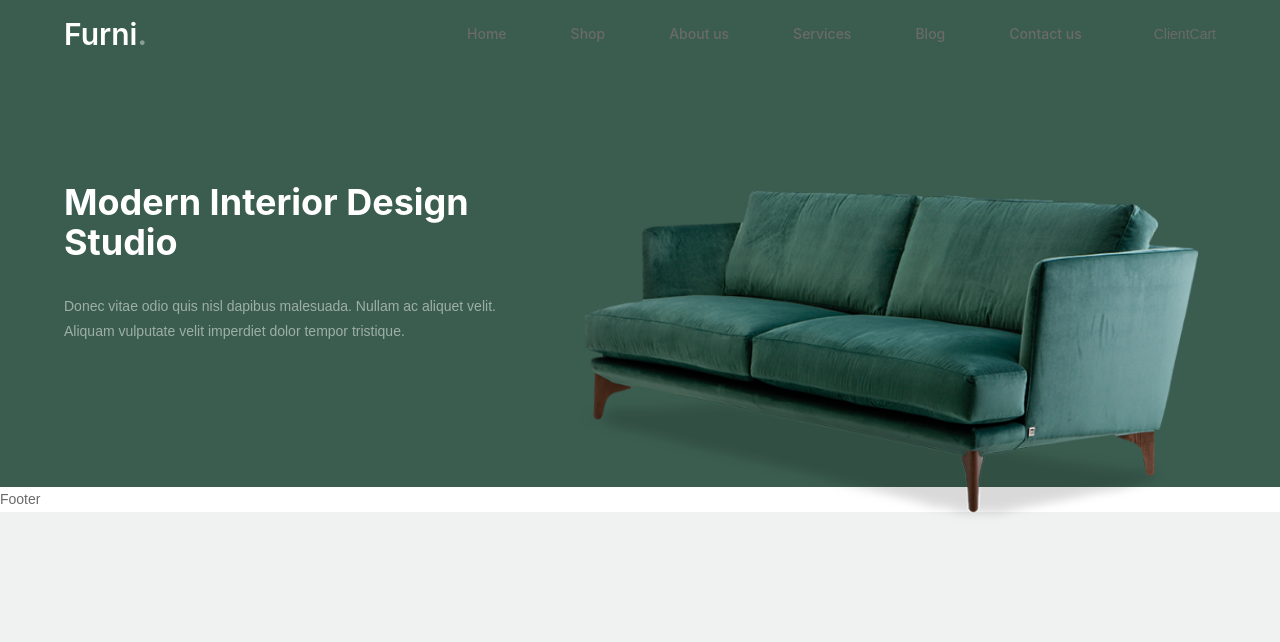
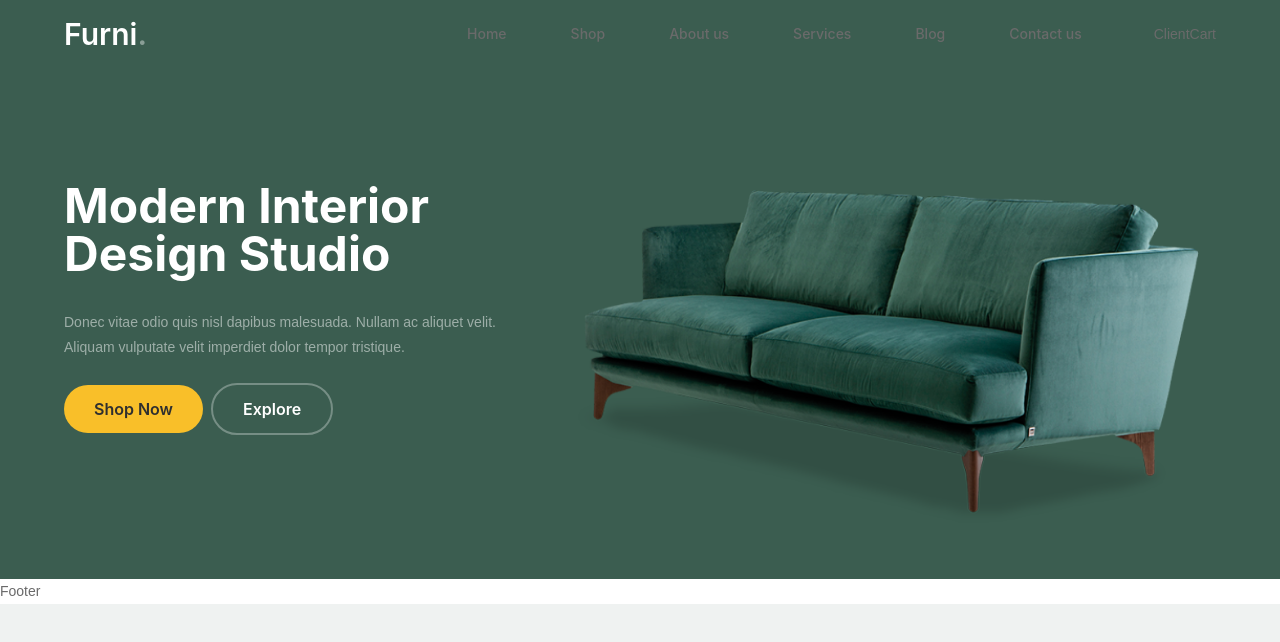
Before and after one commit to enamils/furnitures-react-project, a React (Vite) app: page / in a window 1280 px wide. Shown: the top 642 px of the page. Built offline with nearby package versions, Linux system fonts and the light colour scheme; a web font is replaced by a local one.

Commit message:
feat: add button component Ui

```diff
--- a/src/components/Hero.tsx
+++ b/src/components/Hero.tsx
@@ -1,26 +1,30 @@
 import * as React from "react";
+import Button from "./UI/Button.tsx";
+import heroImg from "../assets/images/couch.png";
 import classes from "./Hero.module.css";
 
-import heroImg from "../assets/images/couch.png"; // Adjust the path as necessary
-
-type heroProps = {
+type HeroProps = {
     title: string,
     text: string,
 }
 
-const Hero: React.FC<heroProps> = (props) => {
+const Hero: React.FC<HeroProps> = ({title, text}) => {
     return (
         <div className={classes.hero}>
             <div className="px-10 py-4">
                 <div className="container max-w-6xl md:flex mx-auto">
                     <div className="lg:flex w-full lg:gap-4">
                         <div className="w-full lg:w-5/12">
-                            <h1 className="text-white font-bold text-3xl xl:text-4xl 2xl:text-5xl mb-8">{props.title}</h1>
-                            <p>{props.text}</p>
+                            <h1 className="text-white font-bold text-3xl xl:text-5xl 2xl:text-6xl mb-8">{title}</h1>
+                            <p className="mb-6">{text}</p>
+                            <div>
+                                <Button as="link" to="/shop" label="Shop Now" className="mr-2" />
+                                <Button as="link" to="/contact" label="Explore" outlineButtonLink />
+                            </div>
                         </div>
                         <div className="w-full lg:w-7/12">
                             <div className="relative">
-                                <img src={heroImg} alt={props.title}/>
+                                <img src={heroImg} alt={title}/>
                             </div>
                         </div>
                     </div>
--- /dev/null
+++ b/src/components/UI/Button.module.css
@@ -0,0 +1,54 @@
+.btn {
+    display: inline-block;
+    font-weight: 600;
+    padding: 12px 30px;
+    border-radius: 30px;
+    line-height: 1.5;
+    font-size: 1rem;
+    color: var(--white);
+    background: var(--dark);
+    border-color: var(--dark);
+    transition: color .15s ease-in-out,background-color .15s ease-in-out,border-color .15s ease-in-out,box-shadow .15s ease-in-out;
+}
+
+.btnPrimary {
+    background: var(--primary);
+    border-color: var(--primary);
+}
+
+.btnPrimary:hover {
+    background: var(--primary-dark);
+    border-color: var(--primary-dark);
+}
+
+.btnSecondary {
+    background: var(--secondary);
+    border-color: var(--secondary);
+    color: var(--dark);
+}
+
+.btnSecondary:hover {
+    background: var(--secondary-dark);
+    border-color: var(--secondary-dark);
+}
+
+.btnDark {
+    background: var(--dark);
+    border-color: var(--dark);
+}
+
+.btnDark:hover {
+    background: var(--dark-darker);
+    border-color: var(--dark-darker);
+}
+
+.btnOutline {
+    background: transparent;
+    border-width: 2px;
+    border-color: rgba(255, 255, 255, 0.3);
+}
+
+.btnOutline:hover {
+    border-color: rgba(var(--white), 1);
+    color: var(--white);
+}
--- /dev/null
+++ b/src/components/UI/Button.tsx
@@ -0,0 +1,53 @@
+import * as React from "react";
+import { NavLink } from "react-router-dom";
+import classes from "./Button.module.css";
+
+type ButtonProps = {
+    as?: "button" | "link",
+    to?: string, // pour NavLink
+    label: string,
+    className?: string,
+    type?: "button" | "submit", // pour button
+    outlineButtonLink?: boolean,
+    onClick?: React.MouseEventHandler<HTMLButtonElement>,
+}
+
+const Button: React.FC<ButtonProps> = ({
+       as = "button",
+       to = "#",
+       label,
+       className = "",
+       type = "button",
+       outlineButtonLink = false,
+       onClick,
+       ...rest
+   }) => {
+
+    const cssButtonLink = [
+        classes.btn,
+        outlineButtonLink ? classes.btnOutline : classes.btnSecondary,
+        className
+    ].filter(Boolean).join(" ");
+
+    const cssButton = [
+        classes.btn,
+        classes.btnDark,
+        className
+    ].filter(Boolean).join(" ");
+
+    if (as === "link") {
+        return (
+            <NavLink to={to} className={cssButtonLink} {...rest}>
+                {label}
+            </NavLink>
+        );
+    }
+
+    return (
+        <button type={type} className={`${cssButton} cursor-pointer`} onClick={onClick} {...rest}>
+            {label}
+        </button>
+    );
+};
+
+export default Button;
--- a/src/index.css
+++ b/src/index.css
@@ -49,8 +49,11 @@
     --white: #ffffff;
     --black: #000000;
     --primary: #3b5d50;
+    --primary-dark: #2a4238;
     --secondary: #f9bf29;
+    --secondary-dark: #b98c1e;
     --dark: #2f2f2f;
+    --dark-darker: #111111;
     --light: #dce5e4;
     --lighter: #eff2f1;
     --body-color: #6a6a6a;
```
